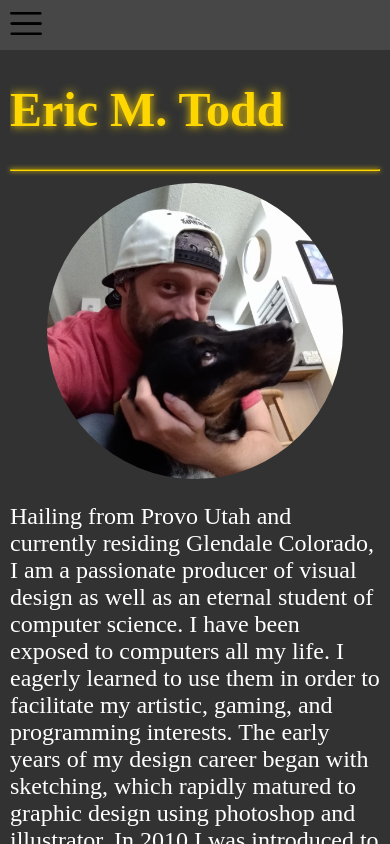
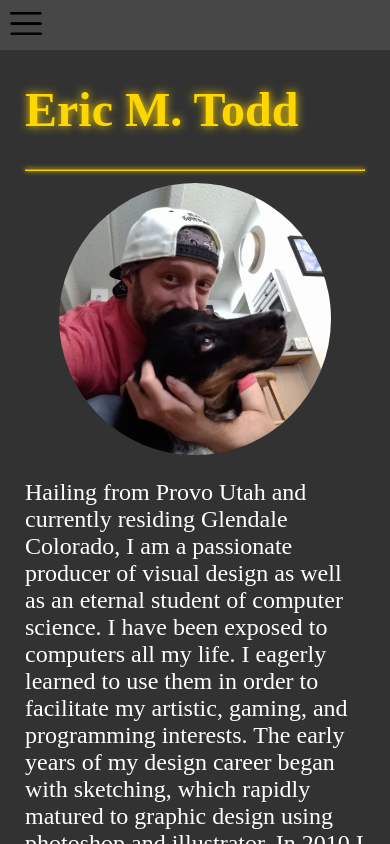
Before and after one commit to EricMTodd/resume-cv, a React (Create React App) app: page / in a window 390 px wide. Built offline with nearby package versions, Linux system fonts and the light colour scheme.

Commit message:
Basic mobile layout complete.

```diff
--- a/src/App.css
+++ b/src/App.css
@@ -25,11 +25,6 @@
     overflow-x: hidden;
   }
 
-  a {
-    color: white;
-    text-decoration: none;
-  }
-
   body {
     height: 100vh;
     margin: 0 auto;
@@ -37,6 +32,7 @@
 
   h1 {
     color: gold;
+    overflow: visible;
     text-shadow: 0 0 10px gold;
   }
 
@@ -139,9 +135,8 @@
   }
 
   .container {
-   padding-left: 10px;
-   padding-right: 10px;
-   color: white;
+    color: white;
+    padding: 0 25px 0 25px;
   }
 
   .expanded-icon {
--- a/src/components/pages/About.js
+++ b/src/components/pages/About.js
@@ -6,13 +6,13 @@ const About = () => {
       <a href="https://github.com/EricMTodd" target="_blank" rel="noreferrer"><img id="portrait" src="/eric.png" alt="Eric" /></a>
       <p>Hailing from Provo Utah and currently residing Glendale Colorado, I am a passionate producer of visual design as well as an eternal student of computer science. I have been exposed to computers all my life. I eagerly learned to use them in order to facilitate my artistic, gaming, and programming interests. The early years of my design career began with sketching, which rapidly matured to graphic design using photoshop and illustrator. In 2010 I was introduced to HTML and CSS through an introductory web development class. I showed great aptitude in the class after already having several years of home-spun and graphic design experience. In 2012 I was introduced to Python through a basic robitcs and programming class. Little did I know that these two classes would become the foundation for my greatest passion in life.</p>
 
-      <p>After graduating high school, I spent some time at <a href="https://www.uvu.edu/" target="_blank" rel="noreferrer">Utah Valley University</a> without much drive or direction. Instead I focued on working and exploring my identity and desires. After working logistics and press operation for several screen-printing shops and warehouses, I found a great longing to pursue the intersection of passion for design and love for interactive computer media. After some research, I decided to take a 3 month long JavaScript Coding Bootcamp at <a href="https://generalassemb.ly/" target="_blank" rel="noreferrer">General Assembly</a>. That's where I truly fell in love with coding. It opened my mind to whole new worlds of possiblity I never could have imagined before. The class did not leave me feeling as prepared as I had expected and my journey since then has been rocky.</p>
+      <p>After graduating high school, I spent some time at Utah Valley University without much drive or direction. Instead I focued on working and exploring my identity and desires. After working logistics and press operation for several screen-printing shops and warehouses, I found a great longing to pursue the intersection of passion for design and love for interactive computer media. After some research, I decided to take a 3 month long JavaScript Coding Bootcamp at General Assembly. That's where I truly fell in love with coding. It opened my mind to whole new worlds of possiblity I never could have imagined before. The class did not leave me feeling as prepared as I had expected and my journey since then has been rocky.</p>
 
-      <p>A few years, a pandemic and lots more work later, I have continued to pursue my dreams of being a web developer. I have since been in a 3 month long <a href="https://execonline.com" target="_blank" rel="noreferrer">internship</a> where I learned to use Ruby on rails. I was one of 4 candidates selected to particpate where one would be chosen as a permanent hire. Unfortunately, I was not selected as the hire. However, the lessons I learned there have been invaluable.</p>
+      <p>A few years, a pandemic and lots more work later, I have continued to pursue my dreams of being a web developer. I have since been in a 3 month long internship where I learned to use Ruby on rails. I was one of 4 candidates selected to particpate where one would be chosen as a permanent hire. Unfortunately, I was not selected as the hire. However, the lessons I learned there have been invaluable.</p>
 
-      <p>Today, I am close to mastering my skills with Ruby on Rails and React. My abilities with CSS have increased exponentially, and I couldn't have done it without <a href="https://theodinproject.com" target="_blank" rel="noreferrer">The Odin Project</a>. I spend at least an hour every day coding. I am working on several projects, some of them for friends and some are personal. I use personal projects to test ideas and design theories, while my other projects are much more professional in nature. You can see many of my projects through my <a href="https://github.com/EricMTodd" target="_blank" rel="noreferrer">GitHub</a> account. Please note that most of my projects from the bootcamp have been removed and only the work I have been doing through <a href="https://theodinproject.com" target="_blank" rel="noreferrer">The Odin Project</a> is currently represented; with the exception of a raw HTML, CSS and JavaScript project from the early days of the bootcamp.</p>
+      <p>Today, I am close to mastering my skills with Ruby on Rails and React. My abilities with CSS have increased exponentially, and I couldn't have done it without The Odin Project. I spend at least an hour every day coding. I am working on several projects, some of them for friends and some are personal. I use personal projects to test ideas and design theories, while my other projects are much more professional in nature. You can see many of my projects through my GitHub account. Please note that most of my projects from the bootcamp have been removed and only the work I have been doing through The Odin Project is currently represented; with the exception of a raw HTML, CSS and JavaScript project from the early days of the bootcamp.</p>
 
-      <p>I'm currently working as a screen-printer for <a href="https://www.nlrp.com/" target="_blank" rel="noreferrer">Next Level Resource Partners</a> and <a href="https://harrowsports.com" target="_blank" rel="noreferrer">Harrow Sports</a>. I am looking for new opportunites all the time and work hard to achieve my goals. I have acute attention to details and high standards of excellence. I leave nothing half finished and never cut corners. I'm friendly, kind and have excellent communication skills. I'm albe to remain cool under pressure and love collaborative problem solving. Feel free to contact me any time, as I'm always happy to make new connections!</p>
+      <p>I'm currently working as a screen-printer for Next Level Resource Partners and Harrow Sports. I am looking for new opportunites all the time and work hard to achieve my goals. I have acute attention to details and high standards of excellence. I leave nothing half finished and never cut corners. I'm friendly, kind and have excellent communication skills. I'm albe to remain cool under pressure and love collaborative problem solving. Feel free to contact me any time, as I'm always happy to make new connections!</p>
     </div>
   )
 }
--- a/src/components/pages/Skills.js
+++ b/src/components/pages/Skills.js
@@ -7,7 +7,7 @@ const Skills = () => {
         <h2>HTML</h2>
         <h2>CSS</h2>
         <h2>JavaScript</h2>
-        <h2>Rails</h2>
+        <h2>Ruby on Rails</h2>
         <h2>Flexbox</h2>
         <h2>React</h2>
         <h2>Graphic Design</h2>
```
